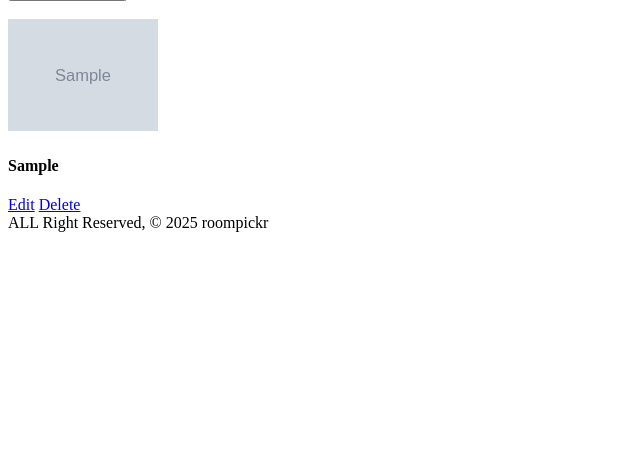
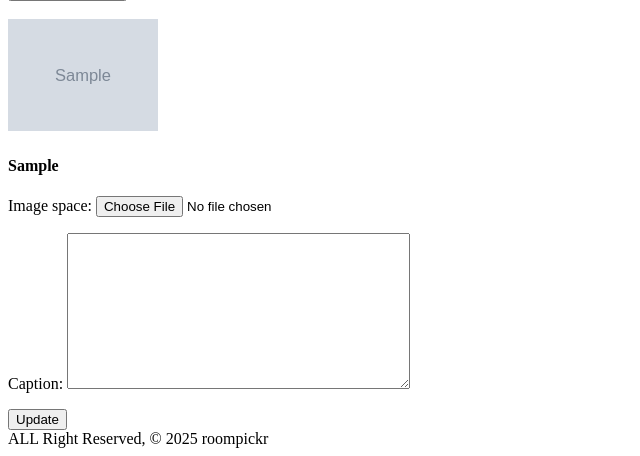
Before and after one commit to Fatema-Abdulla/RoomPickr, a Django app: page /spaces/1/detail/ in a window 1280 px wide. Shown: the part 978-1434 px from the top of the page, without its empty margins (0-640 px from the left). Before the commit the page ends 1210 px from the top, so only its background shows below. Run offline with Django 5.2, Linux system fonts and the light colour scheme; a user stored in the database is signed in; tables that the repository leaves empty hold one stand-in row (values such as "Sample post"); grey boxes marked "Sample" are stand-in pictures.

Commit message:
finished the update image

```diff
--- a/roompickr/main_app/templates/spaces/detail.html
+++ b/roompickr/main_app/templates/spaces/detail.html
@@ -46,10 +46,14 @@
   <img src={% static image.image_space|cut:'main_app/static/' %}
     alt="this for {{space.name}}" width="150"/>
   <h4>{{image.caption}}</h4>
+
   <div>
-    <a href="{% url 'update_image' space.id %}">Edit</a>
-    <a href="{% url 'spaces_delete' space.id %}">Delete</a>
-  </div>
+          <form action="{% url 'update_image' space.id image.id %}" method="post" enctype="multipart/form-data">
+            {% csrf_token %}
+            {{ image_form.as_p }}
+            <input type="submit" value="Update" class="btn" />
+          </form>
+        </div>
   {% endfor %}
   {% endif %}
 </div>
--- a/roompickr/main_app/urls.py
+++ b/roompickr/main_app/urls.py
@@ -18,5 +18,5 @@ urlpatterns = [
     path('spaces/<int:space_id>/add_feedback/<int:user_id>/', views.add_feedback, name='add_feedback'),
 
     path('spaces/<int:space_id>/add_image/', views.add_image, name='add_image'),
-    path('spaces/<int:pk>/update_image/', views.ImageUpdate.as_view(), name='update_image'),
+    path('spaces/<int:space_id>/update_image/<int:image_id>', views.update_image, name='update_image'),
 ]
--- a/roompickr/main_app/views.py
+++ b/roompickr/main_app/views.py
@@ -128,6 +128,19 @@ def add_image(request, space_id):
         new_image.save()
     return redirect("detail", space_id)
 
-class ImageUpdate(LoginRequiredMixin, UpdateView):
-    model = Image
-    fields = ['image', 'caption']
+
+@login_required
+def update_image(request, space_id, image_id):
+    image = Image.objects.get(id=image_id)
+    image_form = ImageForm()
+    if request.method == "POST":
+        form = ImageForm(request.POST, request.FILES, instance=image)
+        if form.is_valid():
+            new_image = form.save(commit=False)
+            new_image.space_id = space_id
+            new_image.save()
+        return redirect("detail", space_id)
+    else:
+        form = ImageForm(instance=image)
+
+    return render(request, 'spaces/detail.html', {'image_form': image_form, 'space_id': space_id})
```
Also changed, not shown: roompickr/main_app/templates/main_app/image_form.html (deleted, +0 -14 lines), roompickr/main_app/static/uploads/ERD.png (added), roompickr/main_app/static/uploads/unnamed_UnogBlJ.jpg (added).
